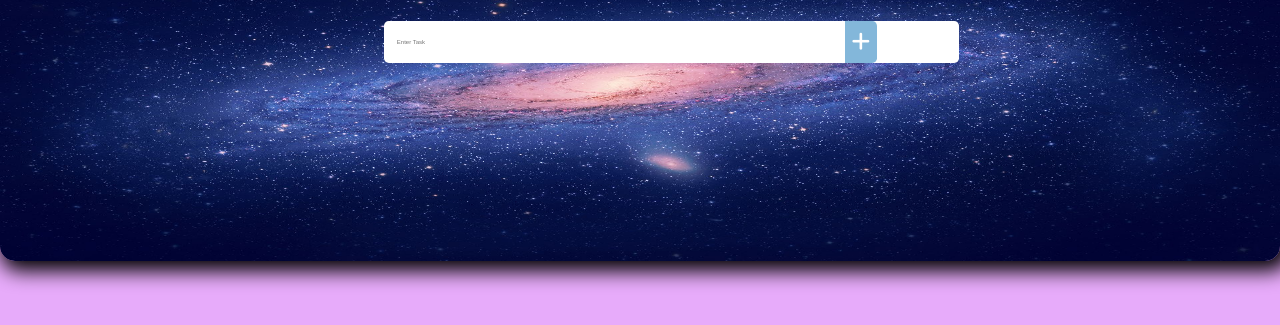
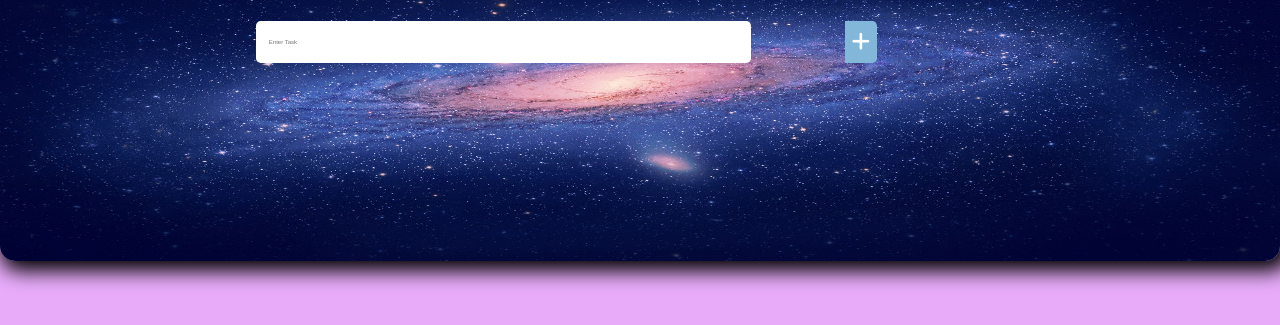
Before and after one commit to armishjaved/ToDo, a plain HTML site: page index.html in a window 1280 px wide. Shown: the part 99-424 px from the top of the page. Drawn offline with Linux system fonts and the light colour scheme.

Commit message:
Update style.css

```diff
--- a/style.css
+++ b/style.css
@@ -26,9 +26,9 @@ body {
 }
 #backcover  input {
 
-    left: 30%;
+    left: 20%;
     top: 15%;
-    width: 35rem;
+    width: 30rem;
     height: 2.5rem;
     padding-left: 1%;
     border-radius: 0.3rem;
```
